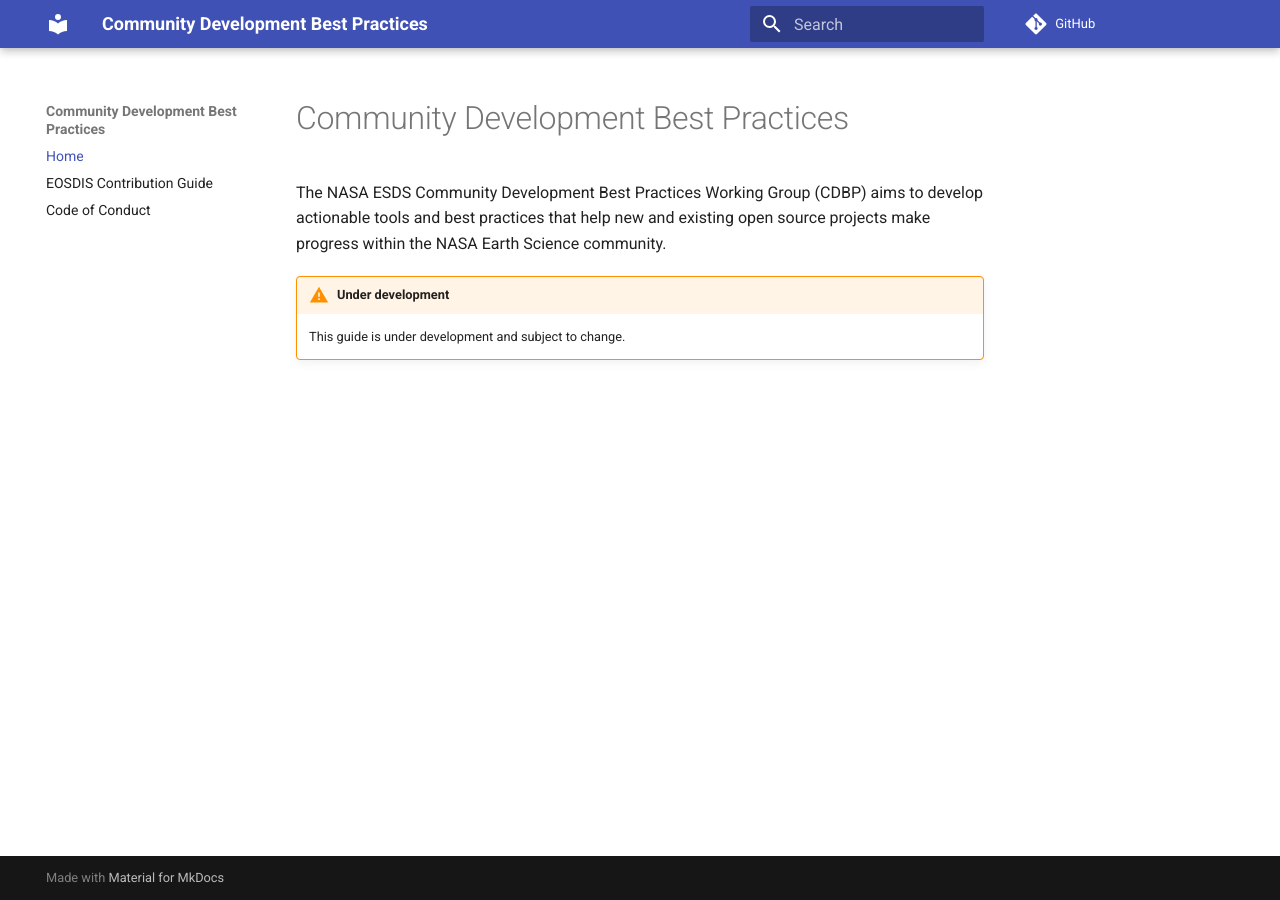
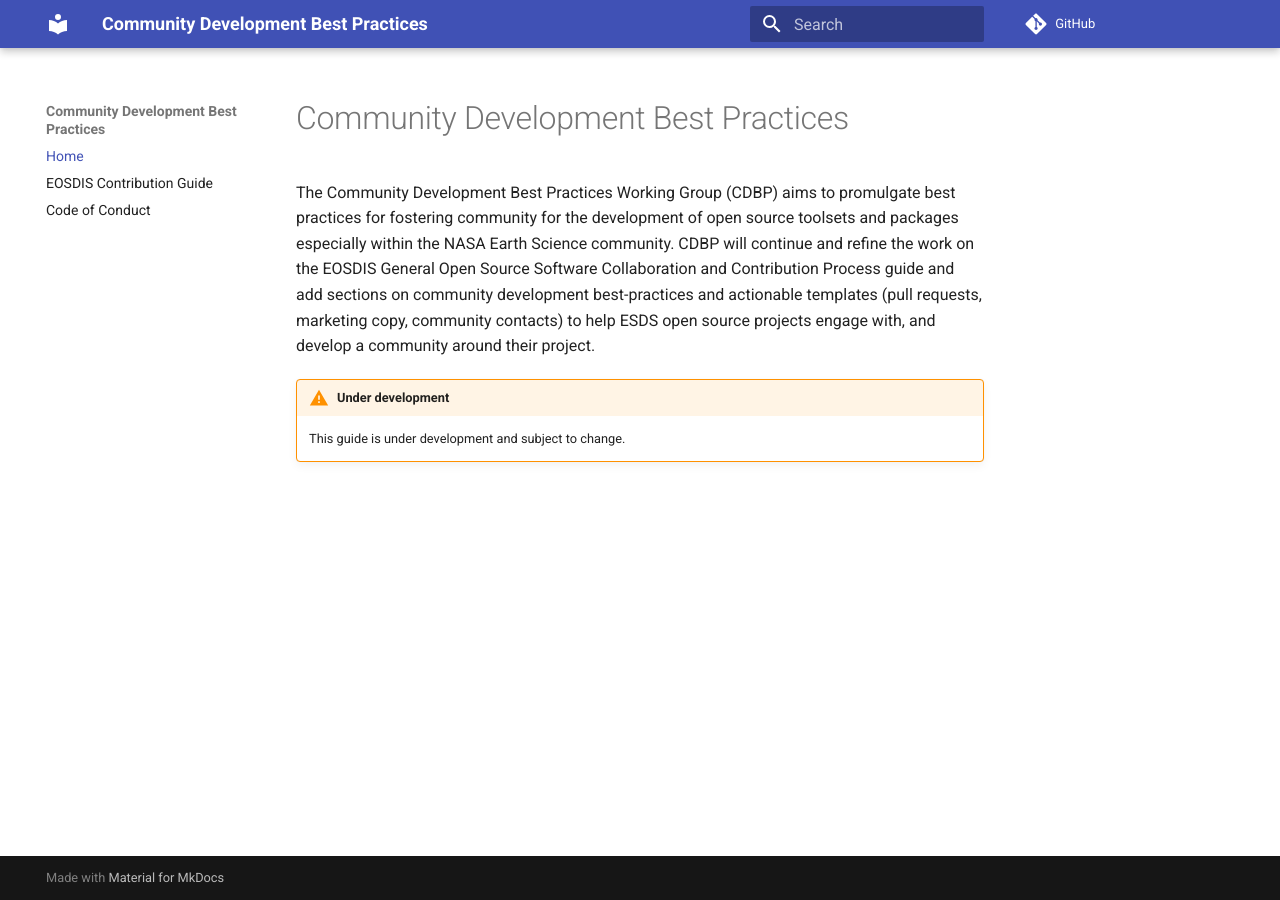
Before and after one commit to ESIPFed/esds-community-guide, an MkDocs documentation site: the page built from docs/index.md, in a window 1280 px wide. Built offline with MkDocs 1.6.1 and Material for MkDocs 9.7.7, drawn with Linux system fonts in a browser that asks for light colours; comment, search, counter and statistics services are not loaded.

Commit message:
Updated description

```diff
--- a/docs/index.md
+++ b/docs/index.md
@@ -1,8 +1,6 @@
 # Community Development Best Practices
 
-The NASA ESDS Community Development Best Practices Working Group (CDBP) aims to
-develop actionable tools and best practices that help new and existing open
-source projects make progress within the NASA Earth Science community.
+The Community Development Best Practices Working Group (CDBP) aims to promulgate best practices for fostering community for the development of open source toolsets and packages especially within the NASA Earth Science community. CDBP will continue and refine the work on the EOSDIS General Open Source Software Collaboration and Contribution Process guide and add sections on community development best-practices and actionable templates (pull requests, marketing copy, community contacts) to help ESDS open source projects engage with, and develop a community around their project.
 
 !!! warning "Under development"
 
```
